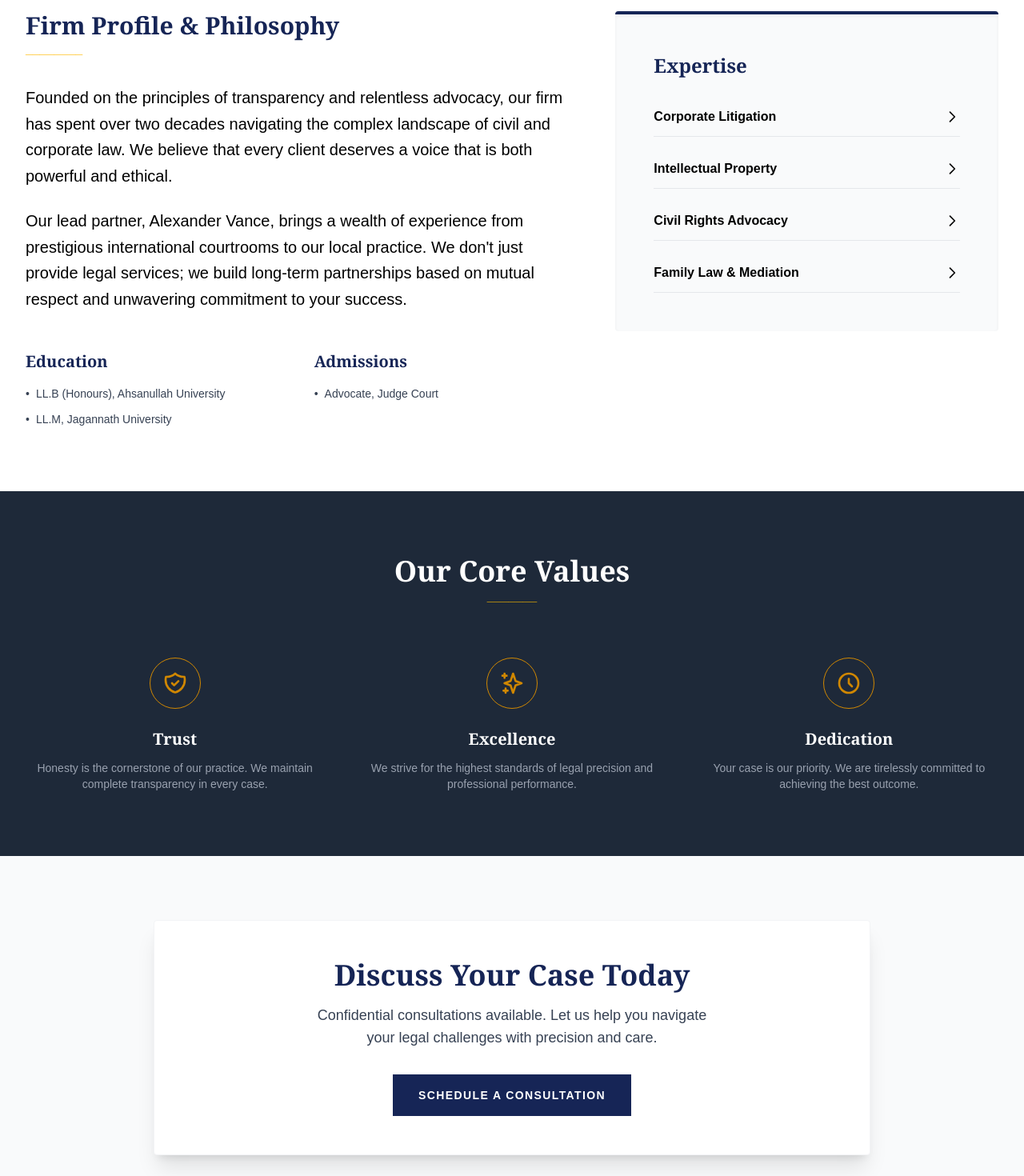
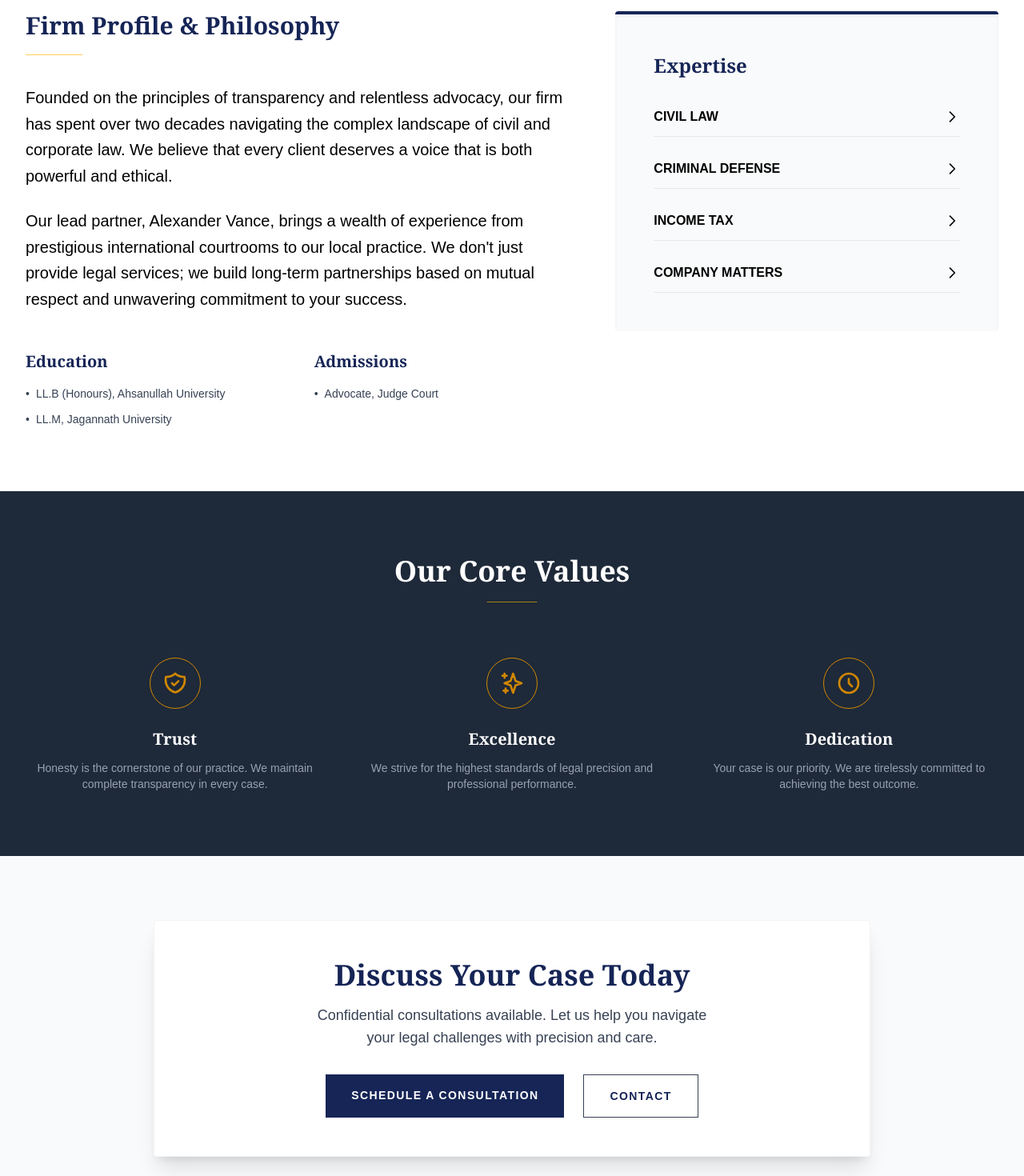
Before and after one commit to TAVDEV-team/portfolio1_Depankar_Chakraborty_advocate, a Next.js app: page /About in a window 1280 px wide. Shown: the part 900-2370 px from the top of the page at 80% size. Built offline with nearby package versions, Linux system fonts and the light colour scheme.

Commit message:
add small details

```diff
--- a/app/About/page.tsx
+++ b/app/About/page.tsx
@@ -103,10 +103,10 @@ export default function About() {
               <h3 className="text-2xl font-serif text-legal-navy mb-6 text-blue-950 font-bold">Expertise</h3>
               <ul className="space-y-4 text-black">
                 {[
-                  "Corporate Litigation",
-                  "Intellectual Property",
-                  "Civil Rights Advocacy",
-                  "Family Law & Mediation",
+                  "CIVIL LAW",
+                  "CRIMINAL DEFENSE",
+                  "INCOME TAX",
+                  "COMPANY MATTERS",
                 ].map((item) => (
                   <li key={item} className="flex items-center justify-between py-3 border-b border-gray-200">
                     <span className="font-semibold">{item}</span>
@@ -172,12 +172,12 @@ export default function About() {
             >
               Schedule a Consultation
             </Link>
-            {/* <a
+            <a
               className="bg-transparent text-blue-950 border border-legal-navy border-gray-700 text-legal-navy px-8 py-4 font-semibold uppercase tracking-widest text-sm hover:bg-gray-50 transition duration-300"
-              href="#"
+              href="tel:01715353165"
             >
-              Contact Form
-            </a> */}
+              Contact
+            </a>
           </div>
         </div>
       </section>
--- a/components/Hero.tsx
+++ b/components/Hero.tsx
@@ -42,13 +42,15 @@ export default function Hero() {
             <div className="flex gap-4">
             <Link href="/Contact">
             <button className="bg-blue-800 text-white px-8 py-4 rounded-lg font-semibold hover:bg-blue-950 transition">
-              Request Consultation -
+              Request Consultation →
             </button>
             </Link>
 
+            <Link href="/case-results">
             <button className="bg-white text-blue-900 border border-blue-900 px-8 py-4 rounded-lg font-semibold hover:bg-blue-50 transition">
               View Success Stories
             </button>
+            </Link>
 
           </div>
 
--- a/components/PracticeAreas.tsx
+++ b/components/PracticeAreas.tsx
@@ -23,7 +23,7 @@ export default function PracticeAreas() {
             </p>
             <Link href="/Practice_Areas">
             <p className="text-blue-700 font-semibold cursor-pointer hover:underline">
-              Learn More...
+              Learn More →
             </p>
           </Link>
           </div>
@@ -37,7 +37,7 @@ export default function PracticeAreas() {
             </p>
             <Link href="/Practice_Areas">
             <p className="text-blue-700 font-semibold cursor-pointer hover:underline">
-              Learn More...
+              Learn More →
             </p>
             </Link>
           </div>
@@ -51,7 +51,7 @@ export default function PracticeAreas() {
             </p>
             <Link href="/Practice_Areas">
             <p className="text-blue-700 font-semibold cursor-pointer hover:underline">
-              Learn More...
+              Learn More →
             </p>
             </Link>
           </div>
@@ -65,7 +65,7 @@ export default function PracticeAreas() {
             </p>
             <Link href="/Practice_Areas">
             <p className="text-blue-700 font-semibold cursor-pointer hover:underline">
-              Learn More...
+              Learn More →
             </p>
             </Link>
           </div>
--- a/components/case-results/CaseCard.tsx
+++ b/components/case-results/CaseCard.tsx
@@ -29,12 +29,12 @@ const CaseCard: React.FC<CaseCardProps> = ({ caseItem }) => {
         {caseItem.result}
       </p>
 
-      <Link
+      {/* <Link
         href={`/case-results/${caseItem.slug}`}
         className="inline-block mt-6 text-primary font-semibold hover:underline text-blue-800"
       >
         View Details →
-      </Link>
+      </Link> */}
     </motion.div>
   );
 };
```
